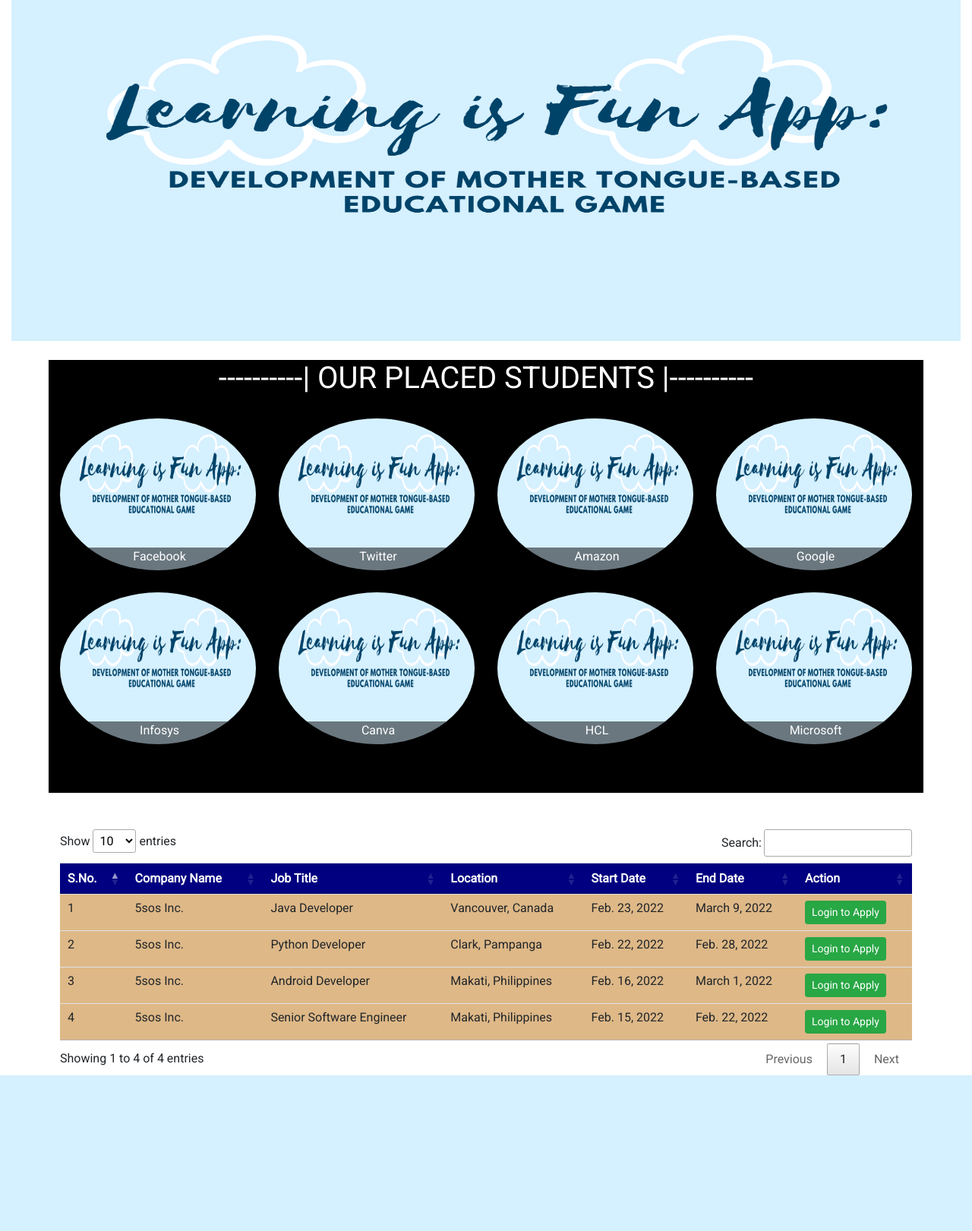
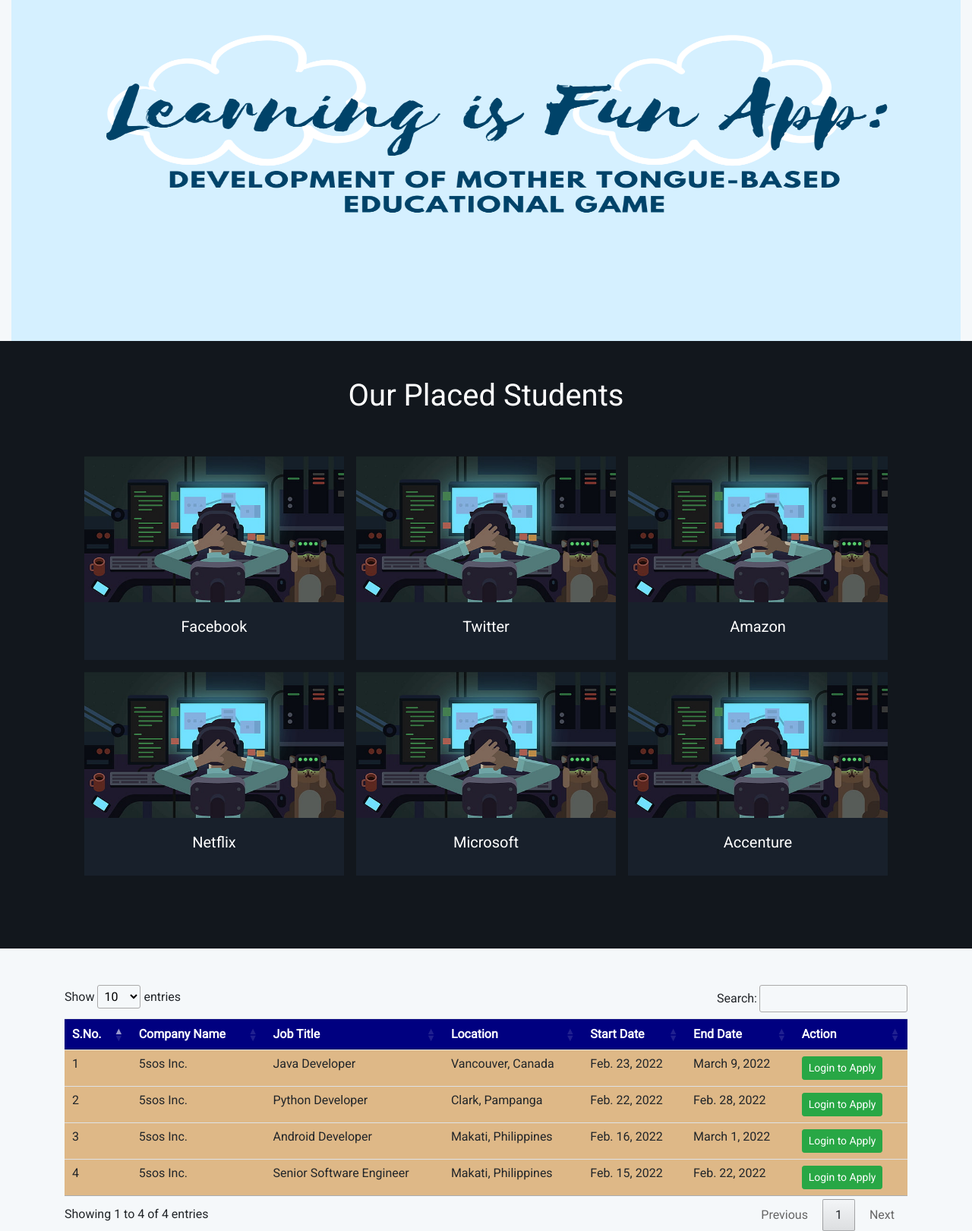
Before and after one commit to angedc02/jobportal, a Django app: page / in a window 1280 px wide. Shown: the part 65-1686 px from the top of the page at 76% size. Before the commit the page ends 1481 px from the top, so only its background shows below. Run offline with Django 4.2, Linux system fonts and the light colour scheme; data comes from the database, SQL or seed files in the repository; some libraries are stand-ins or nearby versions.

Commit message:
jayson-our-placed-students-done

```diff
--- a/job/templates/index.html
+++ b/job/templates/index.html
@@ -6,18 +6,55 @@
 {% include 'navigation.html' %}
 
 <style>
-    .container{
-    max-width: 90%;
+     *{
+      box-sizing: border-box;
+      margin: 0;
+      padding: 0;
     }
-
-    .content{
-    text-align: center;
-    position: absolute;
-    bottom: 0;
-    background: rgba(0,0,0,0.5);
-    color: white;
-    height:30px;
-    width:91%;
+    body{
+      background-color: #F5F8FA;
+    }
+    .our-placed-students{
+      padding: 3rem 0 6rem 0;
+      background-color: #12171d; /* background */
+    }
+    .our-placed-students h1{
+      padding-bottom: 3rem;
+    }
+    .card-title{
+      text-align: center;
+      color: #fff;
+    }
+    .card-text{
+      color: #AAB8C2;
+    }
+    .bg-dark-custom-surface{
+      background: #18202b; /* surface */
+      padding: 0;
+    }
+    .card{
+      border-radius: 0;
+      border: none;
+    }
+    .row{
+      gap: 1rem;
+      box-sizing: border-box;
+    }
+    .our-placed-students .row>div{
+      width: 30%;
+    }
+    .row{
+      justify-content: center;
+    }
+    @media only screen and (max-width: 800px) {
+      .our-placed-students .row>div{
+        width: 45%;
+      }
+    }
+    @media only screen and (max-width: 600px) {
+      .our-placed-students .row>div{
+        width: 90%;
+      }
     }
 </style>
 
@@ -34,80 +71,75 @@
 <script src="https://cdnjs.cloudflare.com/ajax/libs/pdfmake/0.1.53/pdfmake.min.js"></script>
 <script src="https://cdnjs.cloudflare.com/ajax/libs/pdfmake/0.1.53/vfs_fonts.js"></script>
 <script src="https://cdn.datatables.net/buttons/2.2.2/js/buttons.html5.min.js"></script>
-
-    <link rel="stylesheet" href="https://cdn.datatables.net/1.11.4/css/jquery.dataTables.min.css">
-   <link rel="stylesheet" href="https://cdn.datatables.net/buttons/2.2.2/css/buttons.dataTables.min.css">
-    <!--datatable end-->
-
+<link rel="stylesheet" href="https://cdn.datatables.net/1.11.4/css/jquery.dataTables.min.css">
+<link rel="stylesheet" href="https://cdn.datatables.net/buttons/2.2.2/css/buttons.dataTables.min.css">
+<!--datatable end-->
 
 <div class="container-fluid" style="margin-top:1">
     <img src="{% static 'images/LEARNING IS FUN app.png' %}" style="height:450px; width:100%" >
 </div>
 
-<div class="container"style="background-color: black; height: 570px; margin-top: 2%">
-<h1 class="text-center text-white">----------| OUR PLACED STUDENTS |----------</h1>
+<section class="our-placed-students">
+   <div class="container">
+    <h1 class="text-center text-white">Our Placed Students</h1>
 
-    <div class="row mt-3">
-        <div class="col-md-3">
-            <img src="{% static 'images/LEARNING IS FUN app.png' %}" style="width:100%; margin-top:5%; height: 200px; border-radius:50%">
-            <div class="content">
-              <p>Facebook</p>
+    <div class="row">
+        <div class="mb-0.5 bg-dark-custom-surface">
+            <div class="card text-center">
+                <img src="{% static 'images/game_dev.jpg' %}" class="img-fluid">
+            </div>
+            <div class="card-body">
+                <h5 class="card-title">Facebook</h5>
             </div>
         </div>
 
-        <div class="col-md-3">
-            <img src="{% static 'images/LEARNING IS FUN app.png' %}" style="width:100%; margin-top:5%; height: 200px; border-radius:50%">
-            <div class="content">
-              <p>Twitter</p>
+        <div class="mb-0.5 bg-dark-custom-surface">
+            <div class="card text-center">
+                <img src="{% static 'images/game_dev.jpg' %}" class="img-fluid">
+            </div>
+            <div class="card-body">
+                <h5 class="card-title">Twitter</h5>
             </div>
         </div>
 
-        <div class="col-md-3">
-            <img src="{% static 'images/LEARNING IS FUN app.png' %}" style="width:100%; margin-top:5%; height: 200px; border-radius:50%">
-            <div class="content">
-              <p>Amazon</p>
+        <div class="mb-0.5 bg-dark-custom-surface">
+            <div class="card text-center">
+                <img src="{% static 'images/game_dev.jpg' %}" class="img-fluid">
+            </div>
+            <div class="card-body">
+                <h5 class="card-title">Amazon</h5>
             </div>
         </div>
 
-        <div class="col-md-3">
-            <img src="{% static 'images/LEARNING IS FUN app.png' %}" style="width:100%; margin-top:5%; height: 200px; border-radius:50%">
-            <div class="content">
-              <p>Google</p>
+        <div class="mb-0.5 bg-dark-custom-surface">
+            <div class="card text-center">
+                <img src="{% static 'images/game_dev.jpg' %}" class="img-fluid">
             </div>
-        </div>
-    </div>
-
-    <div class="row mt-3">
-        <div class="col-md-3">
-            <img src="{% static 'images/LEARNING IS FUN app.png' %}" style="width:100%; margin-top:5%; height: 200px; border-radius:50%">
-            <div class="content">
-              <p>Infosys</p>
+            <div class="card-body">
+                <h5 class="card-title">Netflix</h5>
             </div>
         </div>
 
-        <div class="col-md-3">
-            <img src="{% static 'images/LEARNING IS FUN app.png' %}" style="width:100%; margin-top:5%; height: 200px; border-radius:50%">
-            <div class="content">
-              <p>Canva</p>
+        <div class="mb-0.5 bg-dark-custom-surface">
+            <div class="card text-center">
+                <img src="{% static 'images/game_dev.jpg' %}" class="img-fluid">
+            </div>
+            <div class="card-body">
+                <h5 class="card-title">Microsoft</h5>
             </div>
         </div>
 
-        <div class="col-md-3">
-            <img src="{% static 'images/LEARNING IS FUN app.png' %}" style="width:100%; margin-top:5%; height: 200px; border-radius:50%">
-            <div class="content">
-              <p>HCL</p>
+        <div class="mb-0.5 bg-dark-custom-surface">
+            <div class="card text-center">
+                <img src="{% static 'images/game_dev.jpg' %}" class="img-fluid">
             </div>
-        </div>
-
-        <div class="col-md-3">
-            <img src="{% static 'images/LEARNING IS FUN app.png' %}" style="width:100%; margin-top:5%; height: 200px; border-radius:50%">
-            <div class="content">
-              <p>Microsoft</p>
+            <div class="card-body">
+                <h5 class="card-title">Accenture</h5>
             </div>
         </div>
     </div>
 </div>
-
+</section>
 
 <br><br>
 <div class="container">
```
Also changed, not shown: job/static/images/game_dev.jpg (added).
